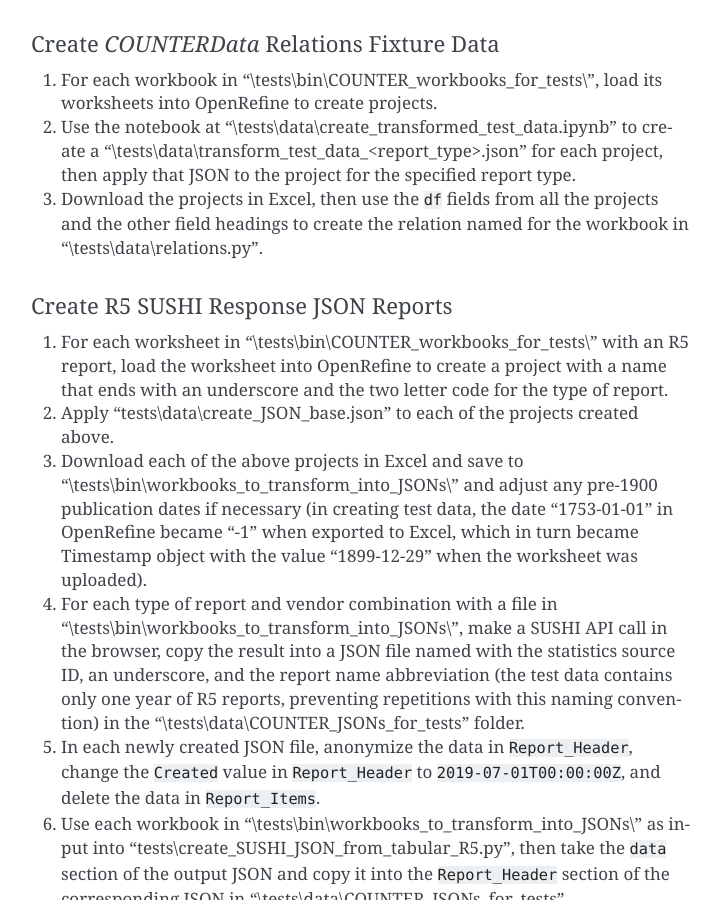
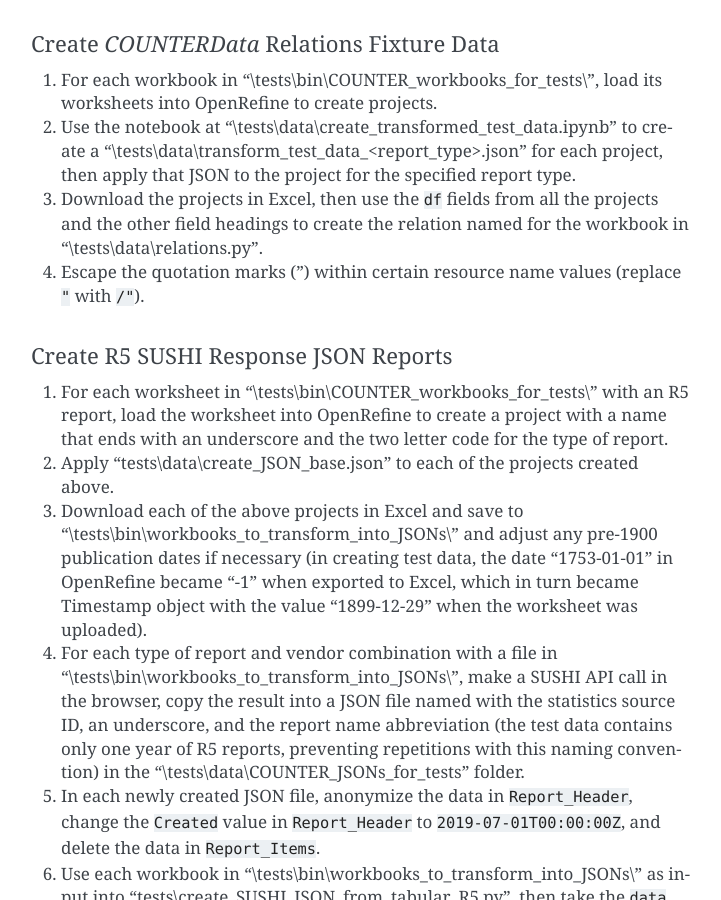
Before and after one commit to ereiskind/nolcat, a Sphinx documentation site: the page built from docs/source/testing.rst, in a window 1280 px wide and 900 px high, scrolled down 3649 px. Shown: the whole window, without its empty margins (389-1110 px from the left). Built offline with Sphinx 7.4.7, drawn with Linux system fonts in a browser that asks for light colours.

Commit message:
Make final notebook updates

```diff
--- a/docs/source/testing.rst
+++ b/docs/source/testing.rst
@@ -93,6 +93,7 @@
 1. For each workbook in "\\tests\\bin\\COUNTER_workbooks_for_tests\\", load its worksheets into OpenRefine to create projects.
 2. Use the notebook at "\\tests\\data\\create_transformed_test_data.ipynb" to create a "\\tests\\data\\transform_test_data_<report_type>.json" for each project, then apply that JSON to the project for the specified report type.
 3. Download the projects in Excel, then use the ``df`` fields from all the projects and the other field headings to create the relation named for the workbook in "\\tests\\data\\relations.py".
+4. Escape the quotation marks (") within certain resource name values (replace ``"`` with ``/"``).
 
 Create R5 SUSHI Response JSON Reports
 -------------------------------------
```
Also changed, not shown: 1 other file.
